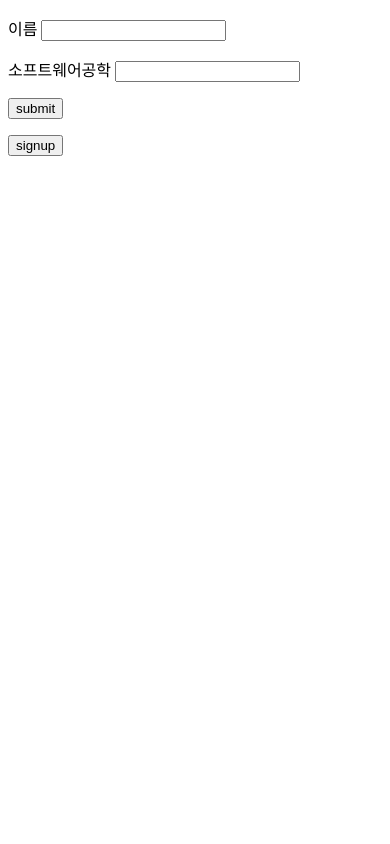
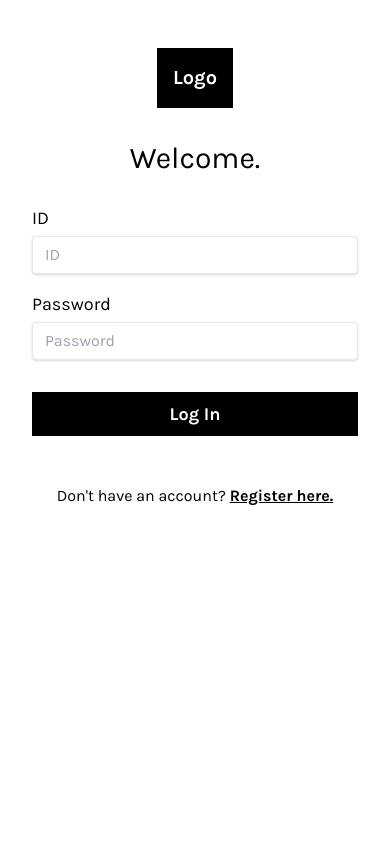
Before and after one commit to justbeaver97/2021-1-SoftwareEngineering, a Flask app: page /login in a window 390 px wide. Run offline with Flask 2, Linux system fonts and the light colour scheme.

Commit message:
0525(editing login signup design)

```diff
--- a/templates/login.html
+++ b/templates/login.html
@@ -2,16 +2,58 @@
 <html lang="en">
 <head>
     <meta charset="UTF-8">
-    <meta http-equiv="X-UA-Compatible" content="IE=edge">
     <meta name="viewport" content="width=device-width, initial-scale=1.0">
-    <title>Document</title>
+    <title>Software Engineering Diary Project</title>
+    <meta name="author" content="David Grzyb">
+    <meta name="description" content="">
+
+    <link href="https://unpkg.com/tailwindcss/dist/tailwind.min.css" rel="stylesheet">
+    <style>
+        @import url('https://fonts.googleapis.com/css?family=Karla:400,700&display=swap');
+
+        .font-family-karla {
+            font-family: karla;
+        }
+    </style>
 </head>
-<body>
-    <form action = "http://localhost:5000/login" method = "POST">
-        <p>이름 <input type = "id" name = "id" /></p>
-        <p>소프트웨어공학 <input type = "password" name = "password" /></p>
-        <p><input type = "submit" value = "submit" /></p>
-    </form>
-    <button type="button" class="navyBtn" onClick="location.href='http://localhost:5000/signup'">signup</button>
+<body class="bg-white font-family-karla h-screen">
+
+    <div class="w-full flex flex-wrap">
+
+        <!-- Login Section -->
+        <div class="w-full md:w-1/2 flex flex-col">
+
+            <div class="flex justify-center md:justify-start pt-12 md:pl-12 md:-mb-24">
+                <a href="#" class="bg-black text-white font-bold text-xl p-4">Logo</a>
+            </div>
+
+            <div class="flex flex-col justify-center md:justify-start my-auto pt-8 md:pt-0 px-8 md:px-24 lg:px-32">
+                <p class="text-center text-3xl">Welcome.</p>
+                <form class="flex flex-col pt-3 md:pt-8" onsubmit="event.preventDefault();">
+                    <div class="flex flex-col pt-4">
+                        <label for="id" class="text-lg">ID</label>
+                        <input type="id" id="id" placeholder="ID" class="shadow appearance-none border rounded w-full py-2 px-3 text-gray-700 mt-1 leading-tight focus:outline-none focus:shadow-outline">
+                    </div>
+
+                    <div class="flex flex-col pt-4">
+                        <label for="password" class="text-lg">Password</label>
+                        <input type="password" id="password" placeholder="Password" class="shadow appearance-none border rounded w-full py-2 px-3 text-gray-700 mt-1 leading-tight focus:outline-none focus:shadow-outline">
+                    </div>
+
+                    <input type="submit" value="Log In" class="bg-black text-white font-bold text-lg hover:bg-gray-700 p-2 mt-8">
+                </form>
+                <div class="text-center pt-12 pb-12">
+                    <p>Don't have an account? <a href="http://localhost:5000/signup" class="underline font-semibold">Register here.</a></p>
+                </div>
+            </div>
+
+        </div>
+
+        <!-- Image Section -->
+        <div class="w-1/2 shadow-2xl">
+            <img class="object-cover w-full h-screen hidden md:block" src="https://source.unsplash.com/IXUM4cJynP0">
+        </div>
+    </div>
+
 </body>
 </html>
```
Also changed, not shown: templates/signup.html (+70 -0 lines).
